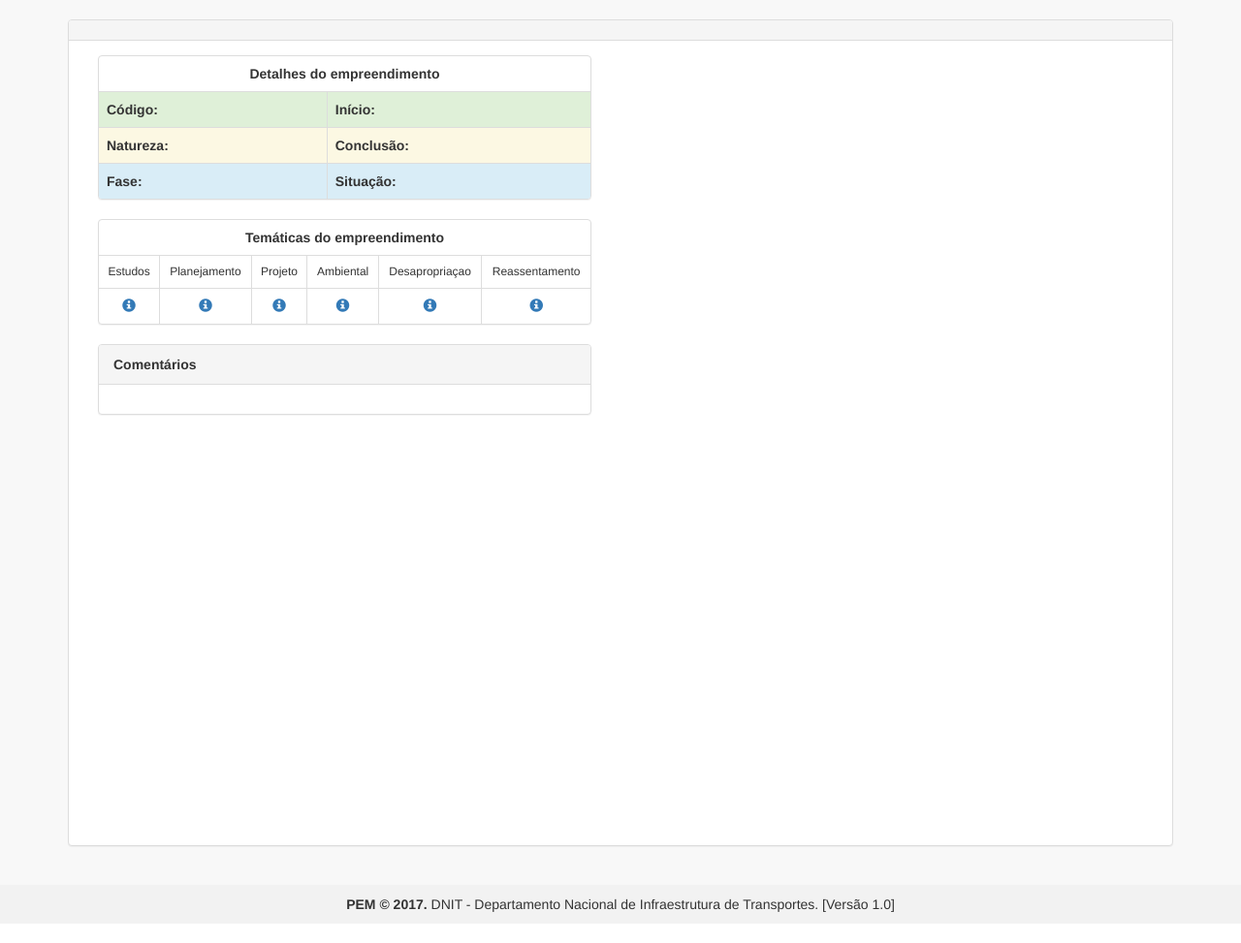
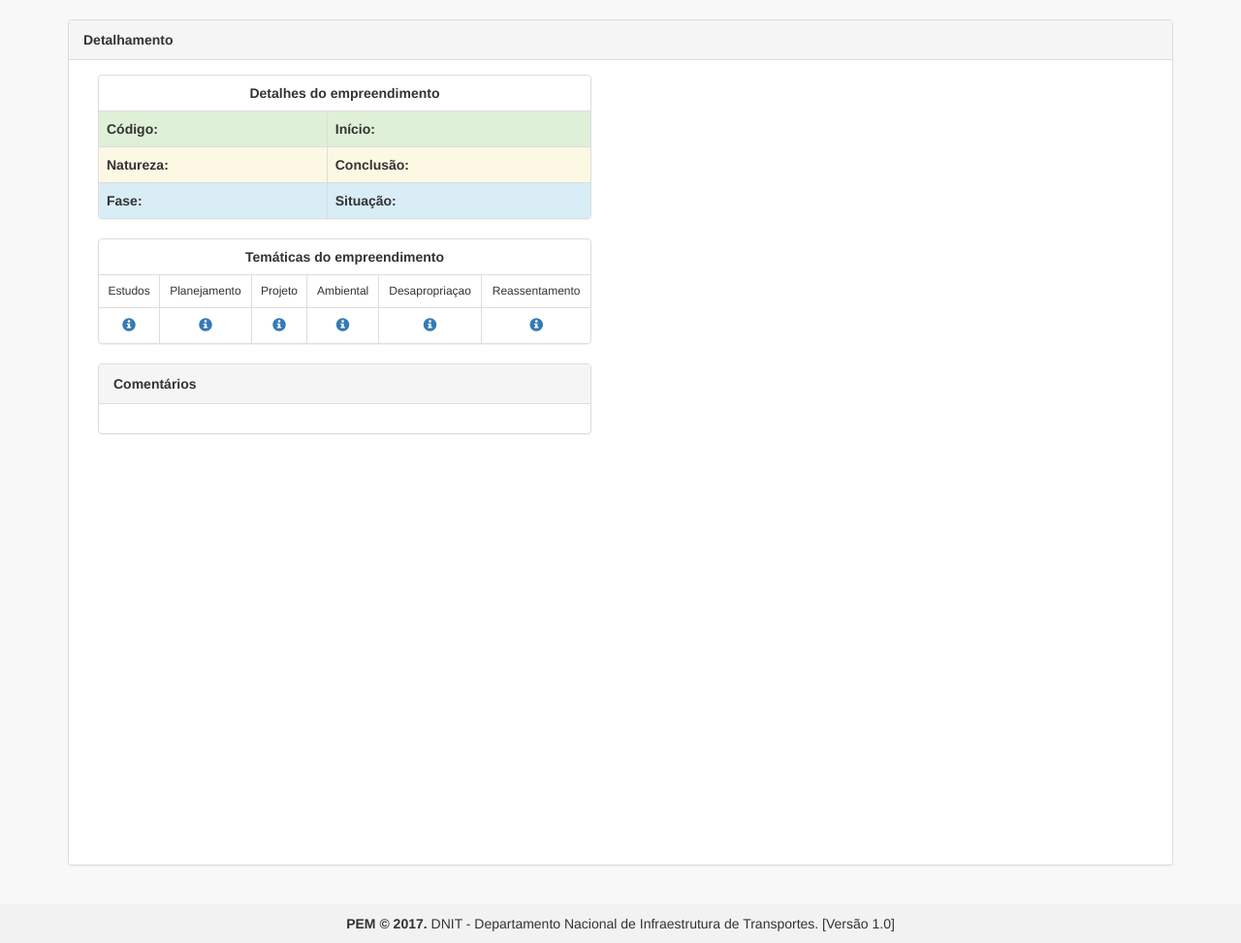
Before and after one commit to lucasapsilva/PEM-FULL, a PHP site: page / in a window 1280 px wide. Shown: the part 257-1230 px from the top of the page at 97% size. Run offline with PHP 8.4, Linux system fonts and the light colour scheme; data that the repository does not hold is empty; some libraries are stand-ins or nearby versions.

Commit message:
Alterei o index.

```diff
--- a/index.php
+++ b/index.php
@@ -117,7 +117,7 @@
                 <div class="panel panel-default">
 
                     <div class="panel-heading">
-                        <b></b>
+                        <b>Detalhamento</b>
                     </div>
                     <div class="panel-body">
                         <div class="row">
@@ -184,15 +184,10 @@
                                         <div class="panel-heading"><b>Comentários</b></div>
                                         <div class="panel-body"><font id="lbResumo"></font></div>
                                     </div>
-                                    <br><br>
-                                    <div class="row">
-
-
-                                    </div>
                                 </div>
                             </div>
                             <div class="col-md-6">
-                                <div class="col-md-12" id="container" style="min-width: 310px; height: 400px; margin: 0 auto"></div>
+                                <div class="col-md-12" id="container" style="min-width: 310px; height: 400px; margin: 0 auto"></div><br><br>
                                 <div class="col-md-12" id="container2" style="min-width: 310px; height: 400px; margin: 0 auto"></div>
                             </div>
 
```
